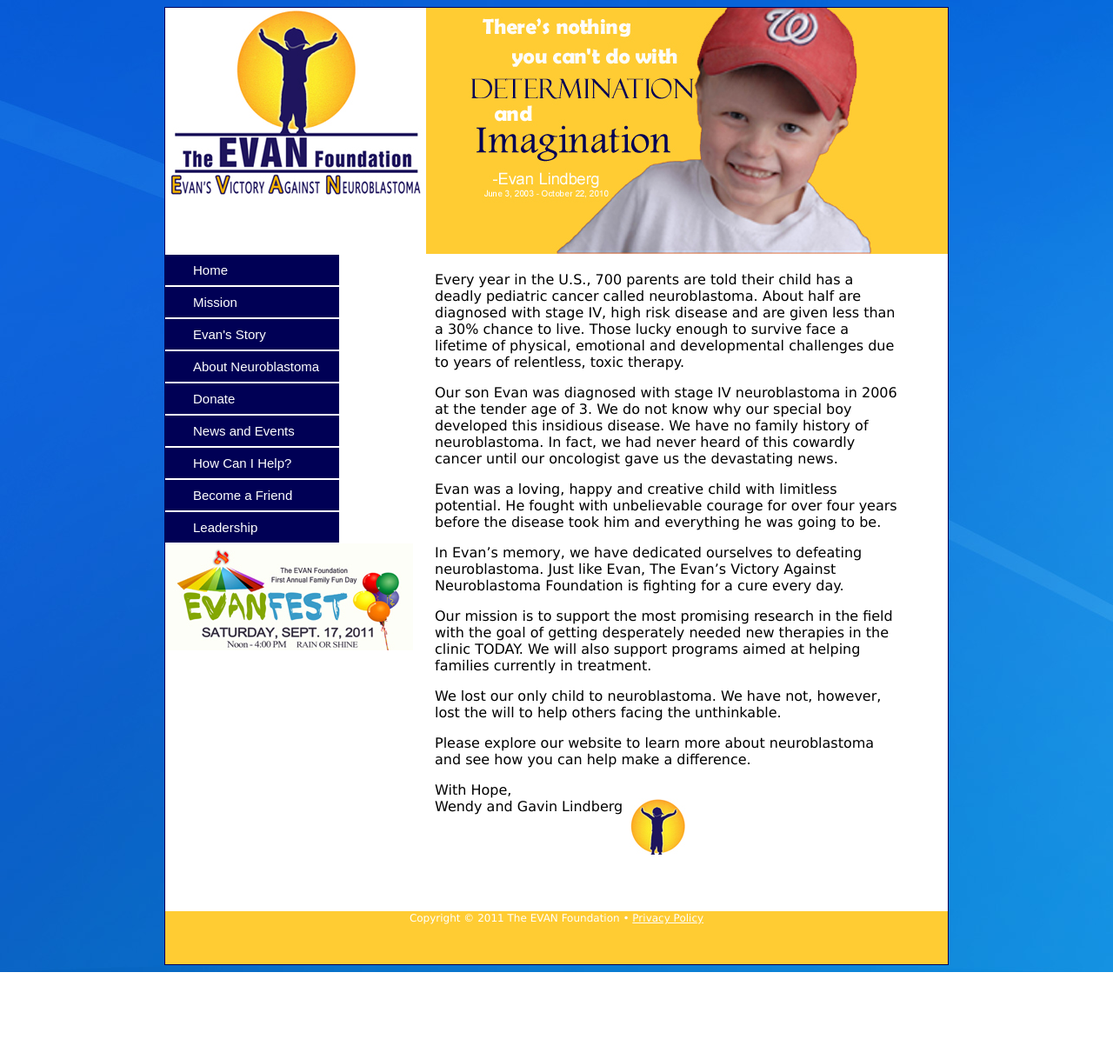
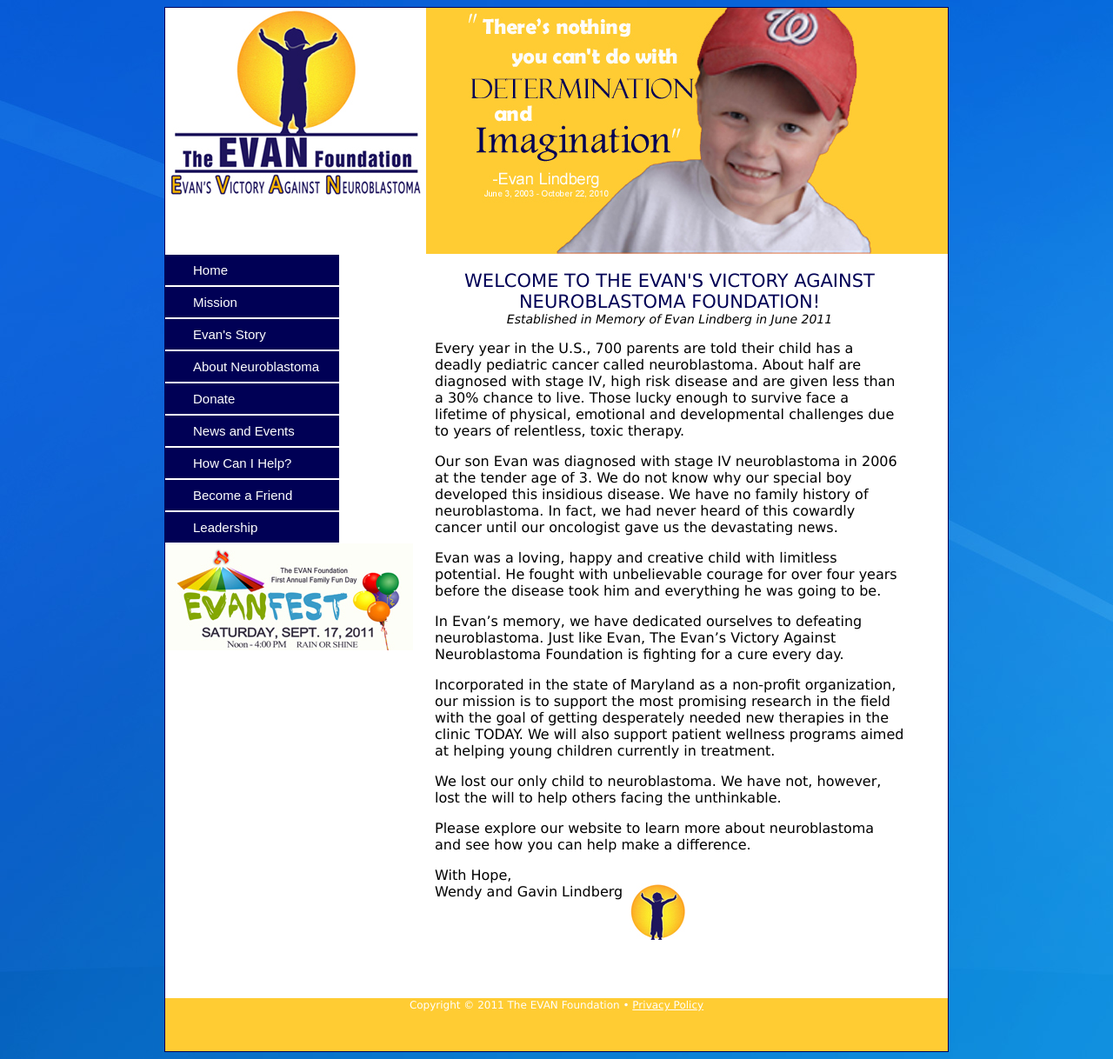
Before and after one commit to richposada/TEF, a Django app: template main/templates/home.html in a window 1280 px wide. Shown: the whole page at 87% size. Before the commit the page ends 1118 px from the top, so only its background shows below. Run offline with Django 3.2, Linux system fonts and the light colour scheme; the template is opened without the code that fills it, so the values that code supplies are empty.

Commit message:
Version 1.2

```diff
--- a/main/static/style.css
+++ b/main/static/style.css
@@ -42,7 +42,7 @@ h3{
 
 #main{
   width: 900px ;
-  height: 1100px;
+  height: 1200px;
   margin: 0 auto;
   margin-left: auto ;
   margin-right: auto ;
@@ -55,7 +55,6 @@ h3{
 
 #leftbar{
 	width: 300px;
-	height: 100%;
 	float: left;
 	background-color:white;
 }
@@ -75,9 +74,21 @@ h3{
 	font-size: 21px;
 	background: #fffff;
 	text-align: center;
-	text-decoration: underline;
+	text-decoration: none;
 	color:#0e88f1;
 	margin-left:10px;
+}
+
+#ldrtitle2{
+	width:90%;
+	font-family: Geneva,Arial,Sans-Serif;
+	font-size: 21px;
+	background: #fffff;
+	text-align: center;
+	text-decoration: none;
+	color:#000055;
+	margin-left:10px;
+	padding-top:15px;
 }
 
 #ldrdiv{
@@ -175,6 +186,7 @@ ul.sub-level li {
 
 img.special {border: 6px #000055 solid;}
 img.special2 {border: 6px #ffcc33 solid;}
+img.special3 {border: 6px #ffffff solid;}
 
 #yellow_bkg{
 	background-image:url('yellow_bkg.jpg');
--- a/main/templates/evan.html
+++ b/main/templates/evan.html
@@ -18,12 +18,12 @@
 						waste a moment, and never live in fear.
 						</td>
 						<td align='center'>
-							<img class='special' src='../static/Evan_tree.jpg'></img>
+							<img class='special3' src='../static/Evan_tree.jpg'></img>
 						</td>
 					</tr>
 					<tr>
 						<td align='center'>
-							<img class='special' src='../static/Evan_playground.jpg'></img>
+							<img class='special3' src='../static/Evan_playground.jpg'></img>
 						</td>
 						<td>
 							Evan did all of this after being diagnosed at the tender age of three with Stage IV
@@ -45,7 +45,7 @@
 							Toughness and resolve were Evan’s response.
 						</td>
 						<td>
-							<img class='special' src='../static/Evan_Gavin.jpg'></img>
+							<img class='special3' src='../static/Evan_Gavin.jpg'></img>
 						</td>
 					</tr>
 					<tr>
--- a/main/templates/home.html
+++ b/main/templates/home.html
@@ -8,6 +8,12 @@
 	</tr>
 	<tr valign='top'>
 		<td>
+			<div id='ldrtitle2'>
+				WELCOME TO THE EVAN'S VICTORY AGAINST NEUROBLASTOMA FOUNDATION!
+			</div>
+			<div id='ldrital'>
+				Established in Memory of Evan Lindberg in June 2011
+			</div>
 			<div id='content_text'>
 				<p>Every year in the U.S., 700 parents are told their child has a deadly pediatric cancer called
 				neuroblastoma. About half are diagnosed with stage IV, high risk disease and are given less than a 30%
@@ -25,9 +31,7 @@
 				<p>In Evan’s memory, we have dedicated ourselves to defeating neuroblastoma. Just like Evan, The Evan’s
 				Victory Against Neuroblastoma Foundation is fighting for a cure every day.</p>
 
-				<p>Our mission is to support the most promising research in the field with the goal of getting desperately
-				needed new therapies in the clinic TODAY. We will also support programs aimed at helping families
-				currently in treatment.</p>
+				<p>Incorporated in the state of Maryland as a non-profit organization, our mission is to support the most promising research in the field with the goal of getting desperately needed new therapies in the clinic TODAY.  We will also support patient 		wellness programs aimed at helping young children currently in treatment.</p>
 
 				<p>We lost our only child to neuroblastoma. We have not, however, lost the will to help others facing the
 				unthinkable.</p>
--- a/main/templates/neuroblastoma.html
+++ b/main/templates/neuroblastoma.html
@@ -20,8 +20,7 @@ disease -- support for research.</p>
 approved by the FDA for ANY pediatric cancer in the last 20 years.</li><br>
 <li>The National Cancer Institute allocates $200 million out of its annual $5.1 billion budget
 to pediatric cancer research. That is just 4%, despite the fact that pediatric cancer is
-the number one disease killer of children in the U.S. The amount specifically dedicated
-to neuroblastoma is so low that it is not even made publicly available by NCI.</li><br>
+the number one disease killer of children in the U.S.</li><br>
 <li>There is virtually no private pharmaceutical investment in neuroblastoma research due
 to a lack of market incentives.</li><br>
 <li>The American Cancer Society dedicates less that 1% of its $1 billion in annual public
```
Also changed, not shown: main/templates/mission.html (+1 -6 lines), main/static/evan3.jpg.
